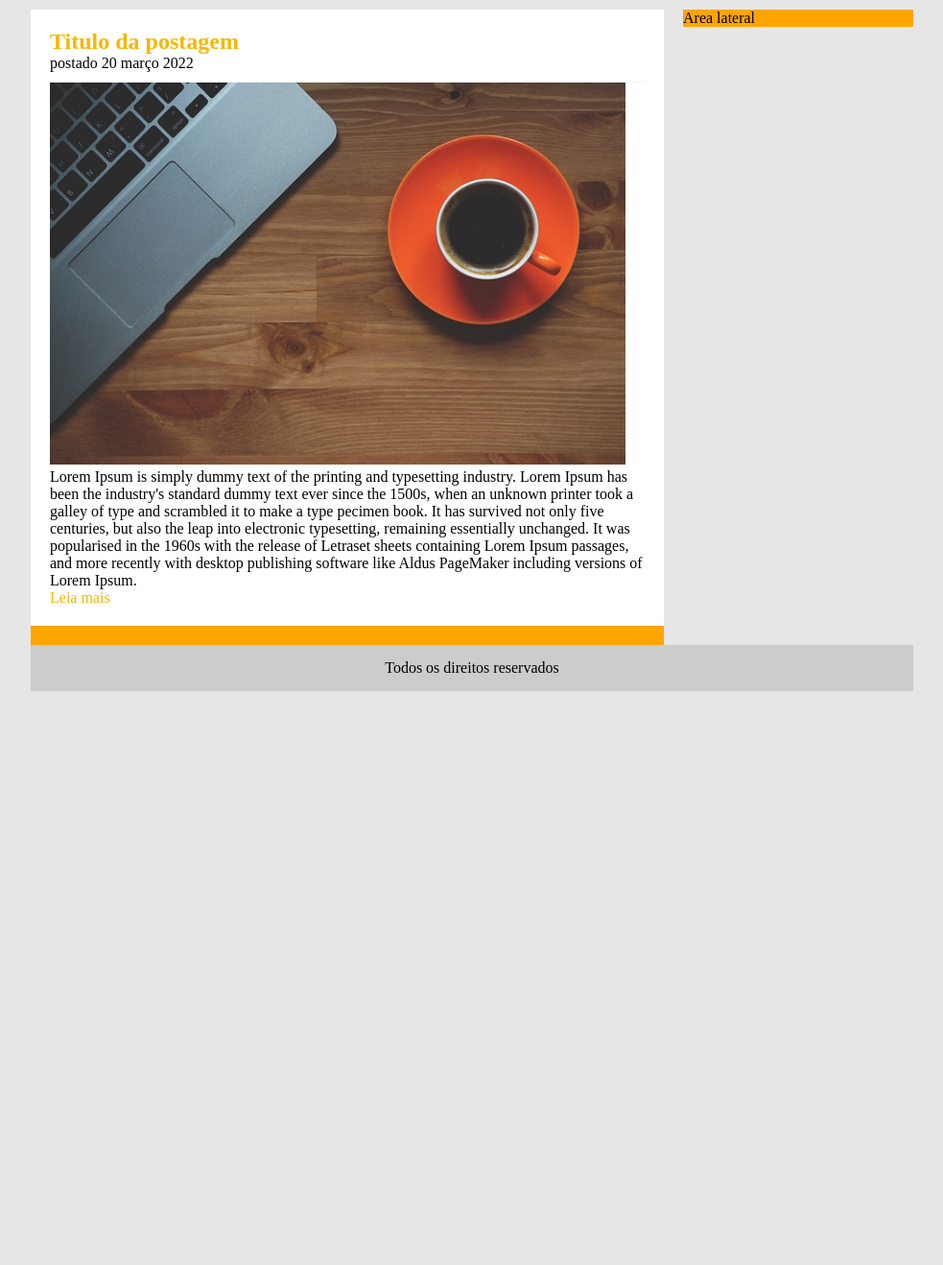
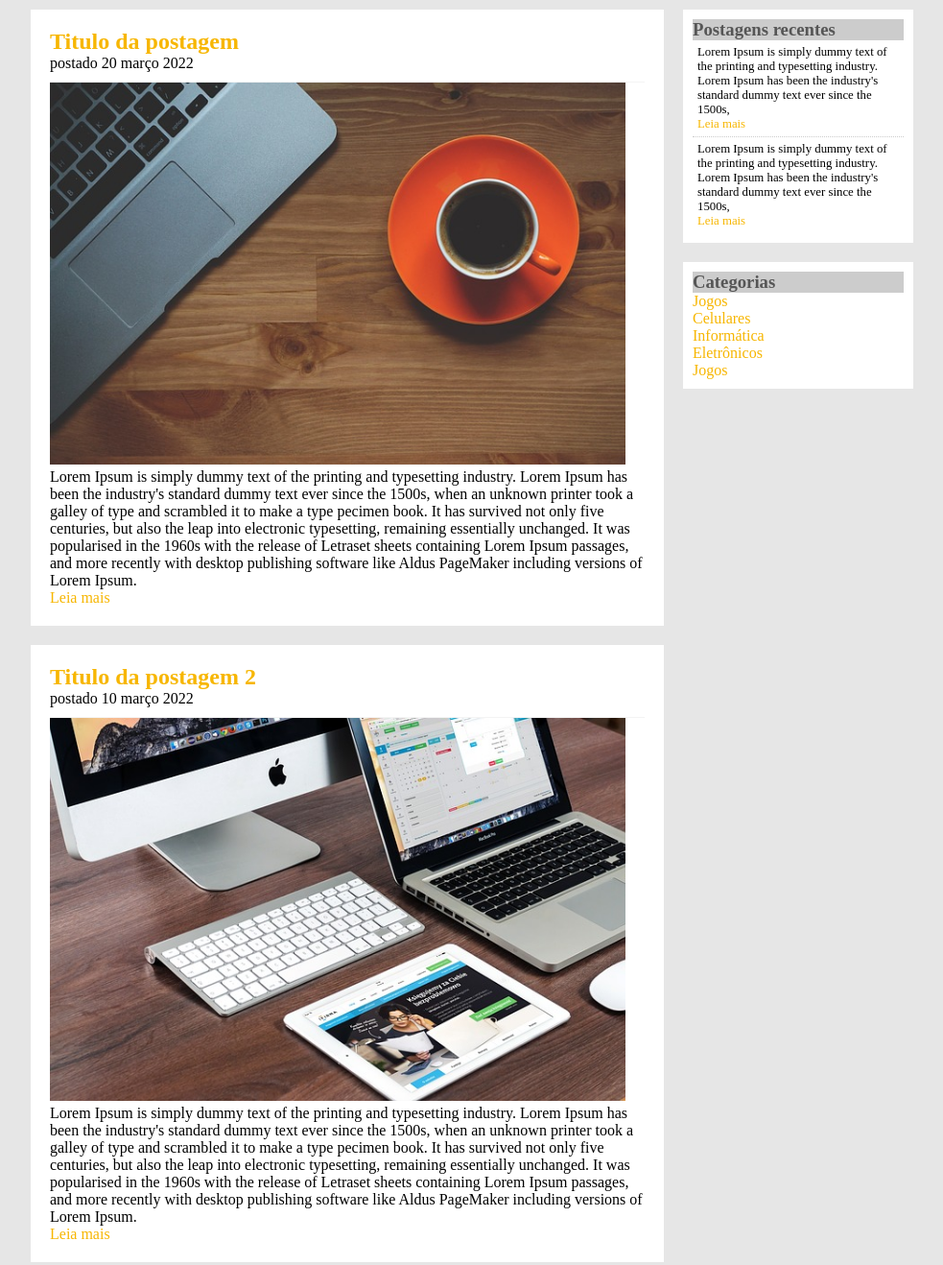
Before and after one commit to mmdes/tecblog, a plain HTML site: page index.html in a window 1280 px wide. Shown: the part 140-1458 px from the top of the page at 96% size, without its empty margins (148-1131 px from the left). Before the commit the page ends 875 px from the top, so only its background shows below. Drawn offline with Linux system fonts and the light colour scheme.

Commit message:
criação área lateral

```diff
--- a/css/estilo.css
+++ b/css/estilo.css
@@ -49,15 +49,25 @@ body{
     background: white;
 }
 
-#area-postagens, #area-lateral{
-    background-color: orange;
+.conteudo-lateral{
+    background: white;
+    padding: 10px;
+    margin-bottom: 20px;
 }
+
 
 #rodape{
     clear: both; /*Remover o fluxo dos elementos flutuantes (para rodapé não ficar abaixo)*/
     padding: 15px;
     background: #CCC;
     text-align: center;
+}
+
+.postagem-lateral{
+    font-size: 0.8em;
+    padding: 5px;
+    border-bottom: 1px dotted #CCC;
+
 }
 
 /*
@@ -68,6 +78,8 @@ a{
     text-decoration: none;
 }
 
+
+/* Utilizou regra geral e depois utilizou uma regra mais específica*/
 a:link, a:visited{
     color: #f7b600;
 
@@ -79,6 +91,7 @@ a:hover{
 
 
 /*Estado do link */
+/*Regra cascata CSS*/
 #area-cabecalho a:link, #area-cabecalho a:visited{
     color: #FFF;
     padding: 8px 12px;
@@ -87,6 +100,7 @@ a:hover{
 #area-cabecalho a:hover{
     color: #f7b600;
     background: white;
+    text-decoration: none;
 }
 
 
@@ -101,7 +115,12 @@ h1 {
 }
 
 h2{
-    color:#f7b600
+    color:#f7b600;
+}
+
+h3{
+    color: #565656;
+    background: #CCC;
 }
 
 .branco{
@@ -113,5 +132,4 @@ h2{
     border-bottom: 1px solid #f4f4f4;
     padding-bottom: 10px;
     display: block; /* tag span não tem comportamento em bloco */
-
 }
--- a/index.html
+++ b/index.html
@@ -42,9 +42,57 @@
                 <a href="#">Leia mais</a>
                 <!--//Fechamento postagem-->
             </div>
+
+            <div class="postagem">
+                <!--Abertura postagem-->
+                <h2>Titulo da postagem 2</h2>
+                <span class="data-postagem" >postado 10 março 2022</span>
+                <img width="600px" src="imagens/imagem2.jpg">
+                <p>
+                    Lorem Ipsum is simply dummy text of the printing and typesetting industry.
+                    Lorem Ipsum has been the industry's standard dummy text ever since the 1500s,
+                    when an unknown printer took a galley of type and scrambled it to make a type
+                    pecimen book. It has survived not only five centuries, but also the leap
+                    into electronic typesetting, remaining essentially unchanged. It was popularised
+                    in the 1960s with the release of Letraset sheets containing Lorem Ipsum passages,
+                    and more recently with desktop publishing software like Aldus PageMaker
+                    including versions of Lorem Ipsum.
+                </p>
+                <a href="#">Leia mais</a>
+                <!--//Fechamento postagem-->
+            </div>
+
         </div>
         <div id="area-lateral">
-            Area lateral
+
+            <div class="conteudo-lateral">
+                <h3>Postagens recentes</h3>
+                <div class="postagem-lateral">
+                    <p >Lorem Ipsum is simply dummy text of the printing and typesetting industry.
+                    Lorem Ipsum has been the industry's standard dummy text ever since the 1500s,
+                    </p>
+                    <a href="#">Leia mais</a>
+                </div>
+
+                <div style="border-bottom: none;" class="postagem-lateral">
+                    <p >Lorem Ipsum is simply dummy text of the printing and typesetting industry.
+                    Lorem Ipsum has been the industry's standard dummy text ever since the 1500s,
+                    </p>
+                    <a href="#">Leia mais</a>
+                </div>
+            </div>
+
+            <div class="conteudo-lateral">
+                <h3>Categorias</h3>
+
+                <a href="#"> Jogos </a><br>
+                <a href="#"> Celulares </a><br>
+                <a href="#"> Informática </a><br>
+                <a href="#"> Eletrônicos </a><br>
+                <a href="#"> Jogos </a><br>
+
+            </div>
+
         </div>
         <div id="rodape">
              Todos os direitos reservados
```
